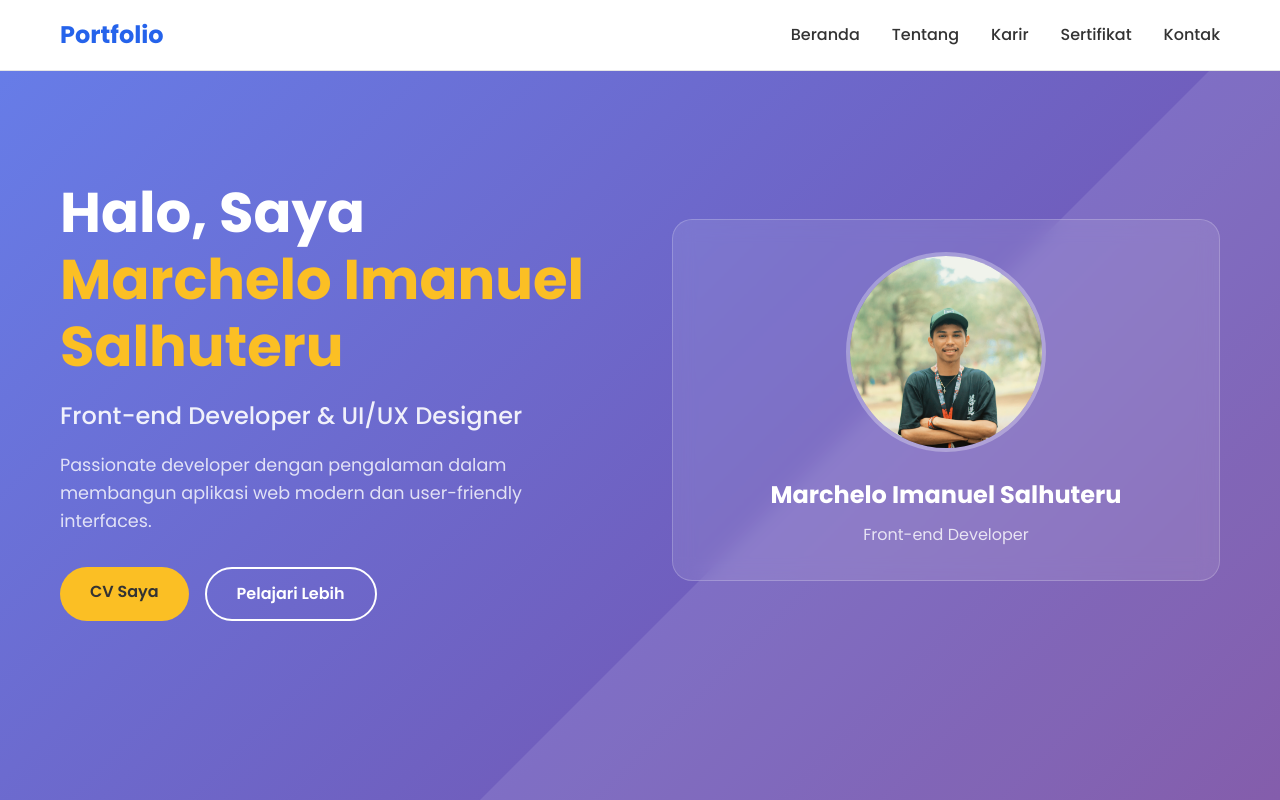
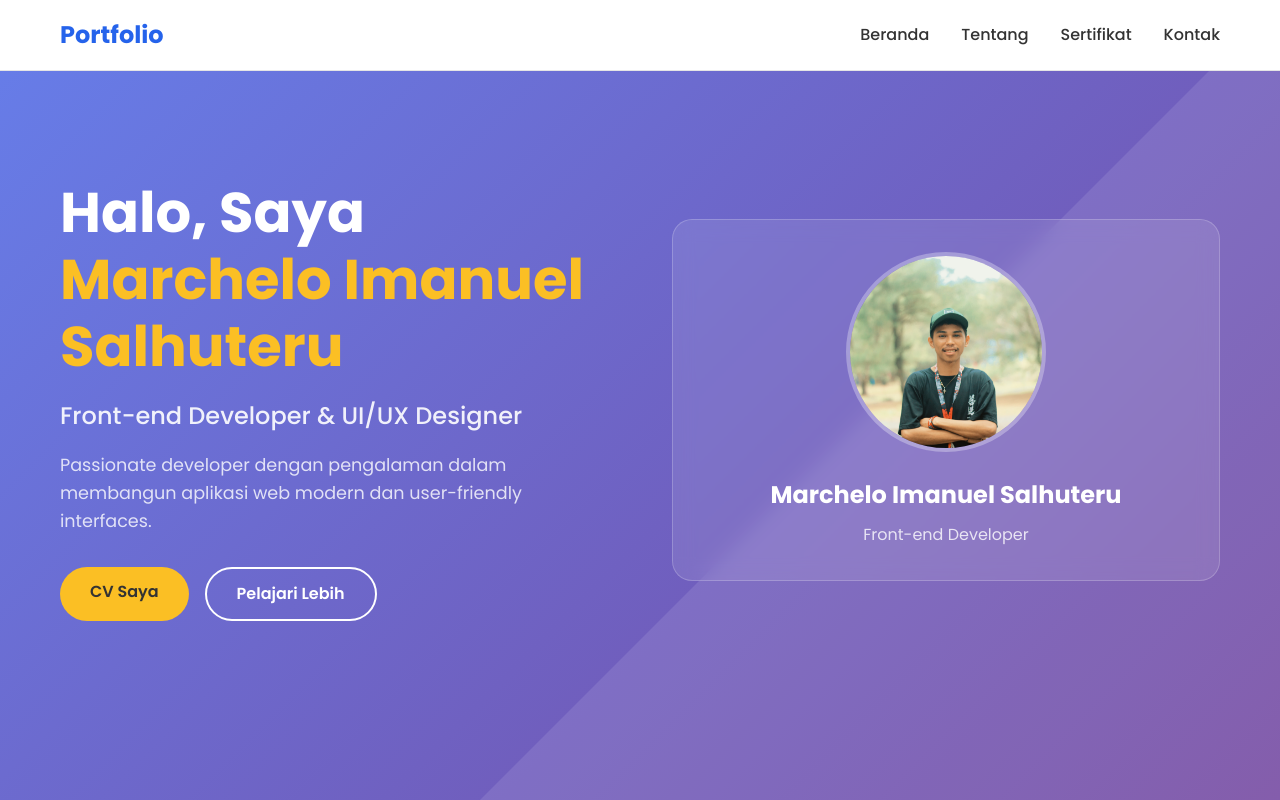
Before and after one commit to marchel04/Portofoliomagang, a plain HTML site: page index.html in a window 1280 px wide. Shown: the top 800 px of the page. Drawn offline with Linux system fonts and the light colour scheme.

Commit message:
Update index.html

```diff
--- a/index.html
+++ b/index.html
@@ -17,7 +17,6 @@
             <div class="nav-menu" id="nav-menu">
                 <a href="#home" class="nav-link">Beranda</a>
                 <a href="#about" class="nav-link">Tentang</a>
-                <a href="#career" class="nav-link">Karir</a>
                 <a href="#certificates" class="nav-link">Sertifikat</a>
                 <a href="#contact" class="nav-link">Kontak</a>
             </div>
```
